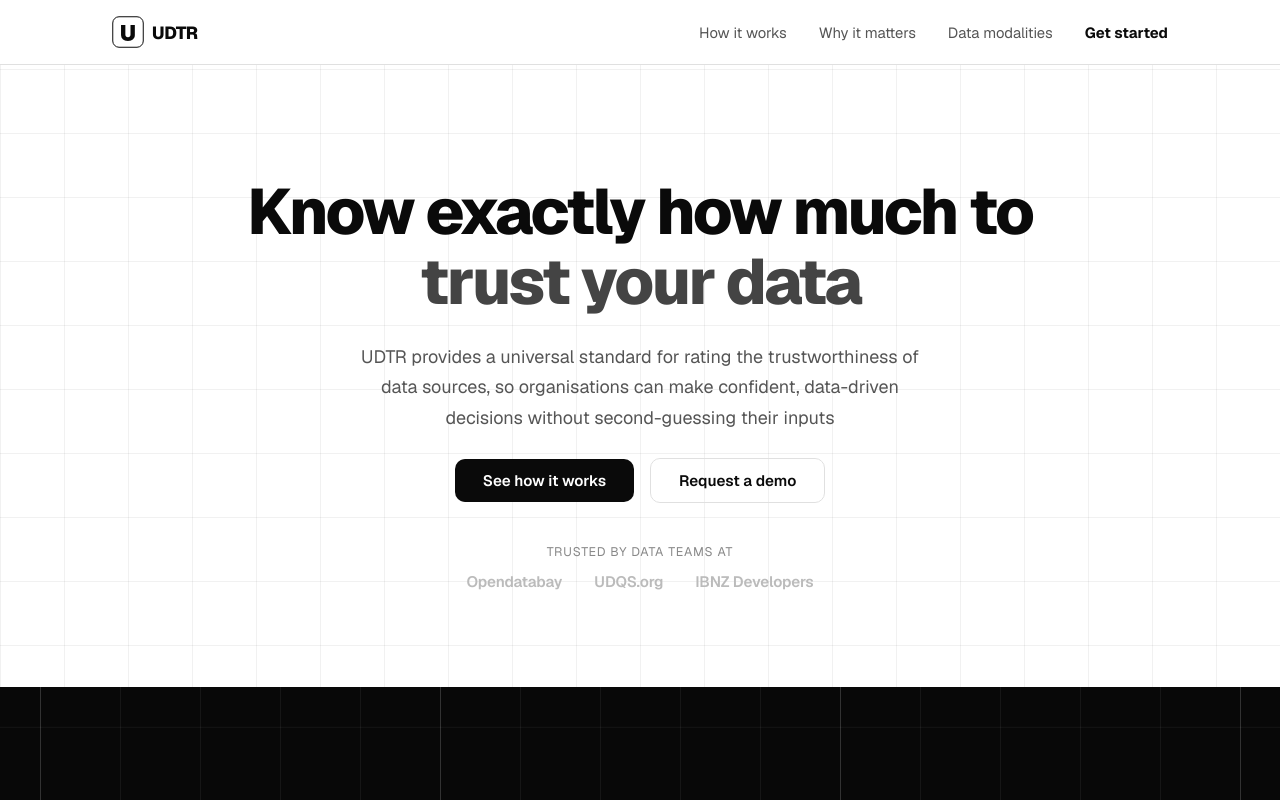
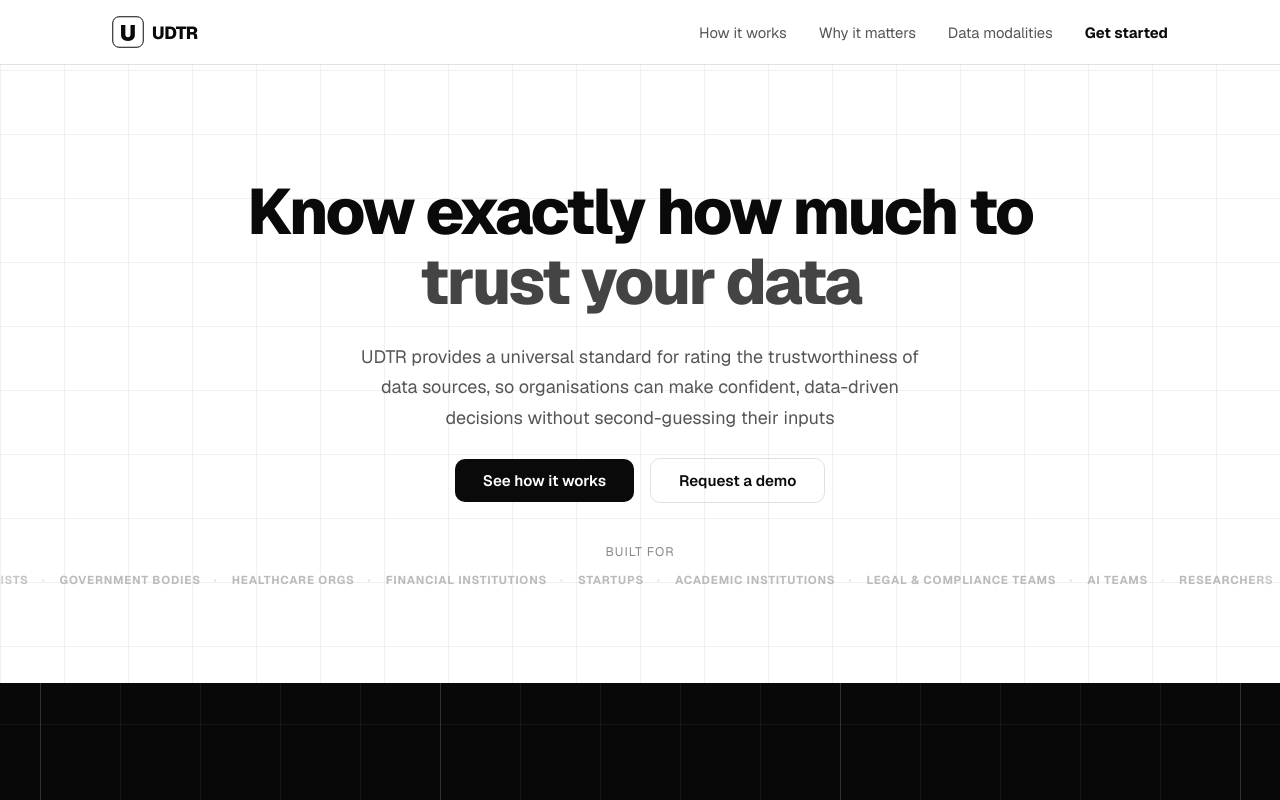
Before and after one commit to Opendatabay/UDTR, a Next.js app: page / in a window 1280 px wide. Shown: the top 800 px of the page. Built offline with nearby package versions, Linux system fonts and the light colour scheme.

Commit message:
Refactor Hero component to implement a ticker for trusted entities and update styling; fix text descriptions in HowItWorks components for clarity

```diff
--- a/src/components/Hero/Hero.module.css
+++ b/src/components/Hero/Hero.module.css
@@ -121,18 +121,41 @@
   letter-spacing: 0.07em;
 }
 
-.trustLogos {
+.ticker {
   display: flex;
-  gap: 2rem;
-  flex-wrap: wrap;
-  justify-content: center;
+  overflow: hidden;
+  width: 100%;
+  max-width: 1440px;
+  mask-image: linear-gradient(90deg, transparent 0%, black 8%, black 92%, transparent 100%);
+  -webkit-mask-image: linear-gradient(90deg, transparent 0%, black 8%, black 92%, transparent 100%);
+}
+
+.tickerTrack {
+  display: flex;
+  flex-shrink: 0;
+  gap: 0;
+  animation: ticker 28s linear infinite;
+  white-space: nowrap;
+}
+
+@keyframes ticker {
+  from { transform: translateX(0); }
+  to   { transform: translateX(-100%); }
 }
 
 .trustLogo {
-  font-size: 0.95rem;
-  font-weight: 600;
+  font-size: 0.72rem;
+  font-weight: 700;
   color: #bbb;
-  letter-spacing: -0.01em;
+  white-space: nowrap;
+  padding: 0 0.15rem;
+  text-transform: uppercase;
+  letter-spacing: 0.07em;
+}
+
+.dot {
+  color: #ddd;
+  margin: 0 0.6rem;
 }
 
 @media (max-width: 600px) {
--- a/src/components/Hero/Hero.tsx
+++ b/src/components/Hero/Hero.tsx
@@ -38,10 +38,28 @@ export default function Hero() {
           </a>
         </div>
         <div className={styles.trustBar}>
-          <span className={styles.trustLabel}>Trusted by data teams at</span>
-          <div className={styles.trustLogos}>
-            {["Opendatabay", "UDQS.org", "IBNZ Developers"].map((name) => (
-              <span key={name} className={styles.trustLogo}>{name}</span>
+          <span className={styles.trustLabel}>Built for</span>
+          <div className={styles.ticker}>
+            {/* duplicated for seamless loop */}
+            {[1, 2].map((copy) => (
+              <div key={copy} className={styles.tickerTrack} aria-hidden={copy === 2}>
+                {[
+                  "AI Teams",
+                  "Researchers",
+                  "Enterprise",
+                  "Data Scientists",
+                  "Government Bodies",
+                  "Healthcare Orgs",
+                  "Financial Institutions",
+                  "Startups",
+                  "Academic Institutions",
+                  "Legal & Compliance Teams",
+                ].map((name) => (
+                  <span key={name} className={styles.trustLogo}>
+                    {name} <span className={styles.dot}>·</span>
+                  </span>
+                ))}
+              </div>
             ))}
           </div>
         </div>
--- a/src/components/HowItWorksV1/HowItWorksV1.tsx
+++ b/src/components/HowItWorksV1/HowItWorksV1.tsx
@@ -3,7 +3,7 @@ import { useEffect, useRef } from "react";
 import styles from "./HowItWorksV1.module.css";
 
 const STEPS = [
-  { num: "01", title: "Connect your data source", desc: "Link any data source — databases, APIs, data lakes, or third-party feeds — through our universal connector layer." },
+  { num: "01", title: "Connect your data source", desc: "Link any data source ,  databases, APIs, data lakes, or third-party feeds ,  through our universal connector layer." },
   { num: "02", title: "Automated trust analysis", desc: "UDTR's engine evaluates provenance, completeness, consistency, and freshness across every dimension of your data." },
   { num: "03", title: "Receive your Trust Rating", desc: "Get a clear, auditable score from 0–100 with a detailed breakdown so your team knows exactly where to invest confidence." },
 ];
--- a/src/components/HowItWorksV5/HowItWorksV5.tsx
+++ b/src/components/HowItWorksV5/HowItWorksV5.tsx
@@ -6,7 +6,7 @@ const STEPS = [
   {
     num: "01",
     title: "AI Training Data",
-    desc: "Model quality starts with data quality. UDTR rates the provenance, labelling consistency, and representational balance of datasets before they enter your training pipeline — so you know exactly what you are teaching your models.",
+    desc: "Model quality starts with data quality. UDTR rates the provenance, labelling consistency, and representational balance of datasets before they enter your training pipeline ,  so you know exactly what you are teaching your models.",
   },
   {
     num: "02",
--- a/src/components/WhyItMatters/WhyItMatters.tsx
+++ b/src/components/WhyItMatters/WhyItMatters.tsx
@@ -20,7 +20,7 @@ export default function WhyItMatters() {
           </p>
           <p className={styles.body}>
             UDTR gives every data source a score your organisation can stand
-            behind — auditable, consistent, and built on a universal standard
+            behind ,  auditable, consistent, and built on a universal standard
             that travels across teams, tools, and borders.
           </p>
           <div className={styles.rule} />
```
